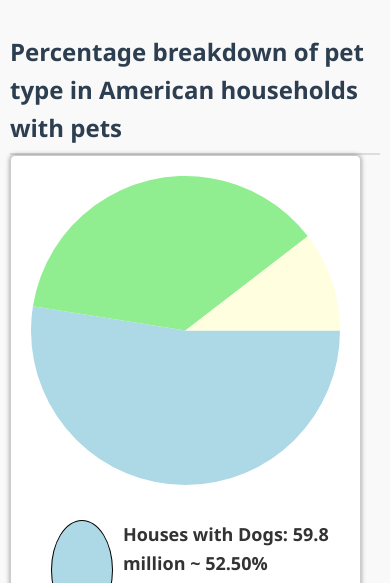
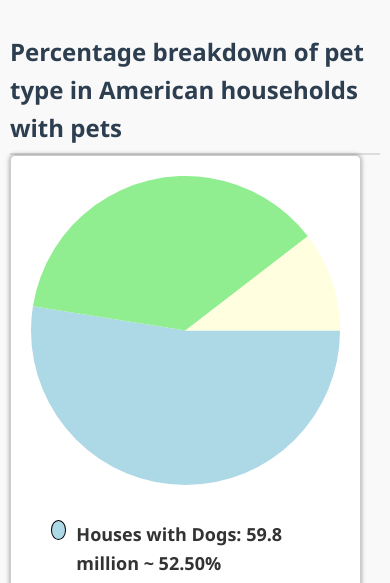
Before and after one commit to RileySchina/RileySchina.github.io, a plain HTML site: page visualizations.html in a window 390 px wide. Shown: the part 261-844 px from the top of the page. Drawn offline with Linux system fonts and the light colour scheme.

Commit message:
Update styles.css

```diff
--- a/styles.css
+++ b/styles.css
@@ -248,8 +248,8 @@ ul:last-of-type li a:hover {
     }
     .legend-color {
         display:flex;
-        width: 100px;
-        height: 100px;
+        width: 20px;
+        height: 20px;
         border-radius: 50%;
         display: inline-block;
         margin-right: 10px;
```
